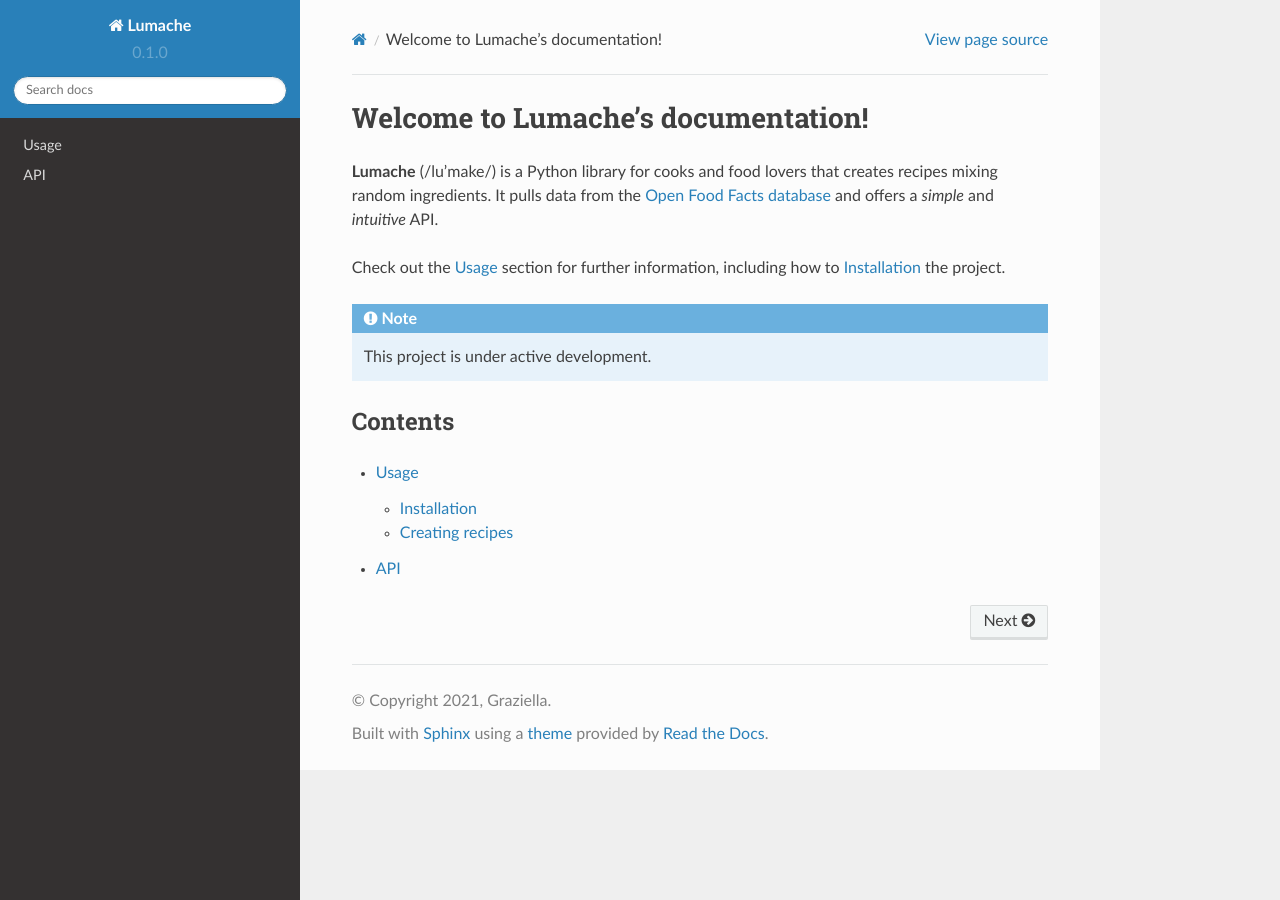
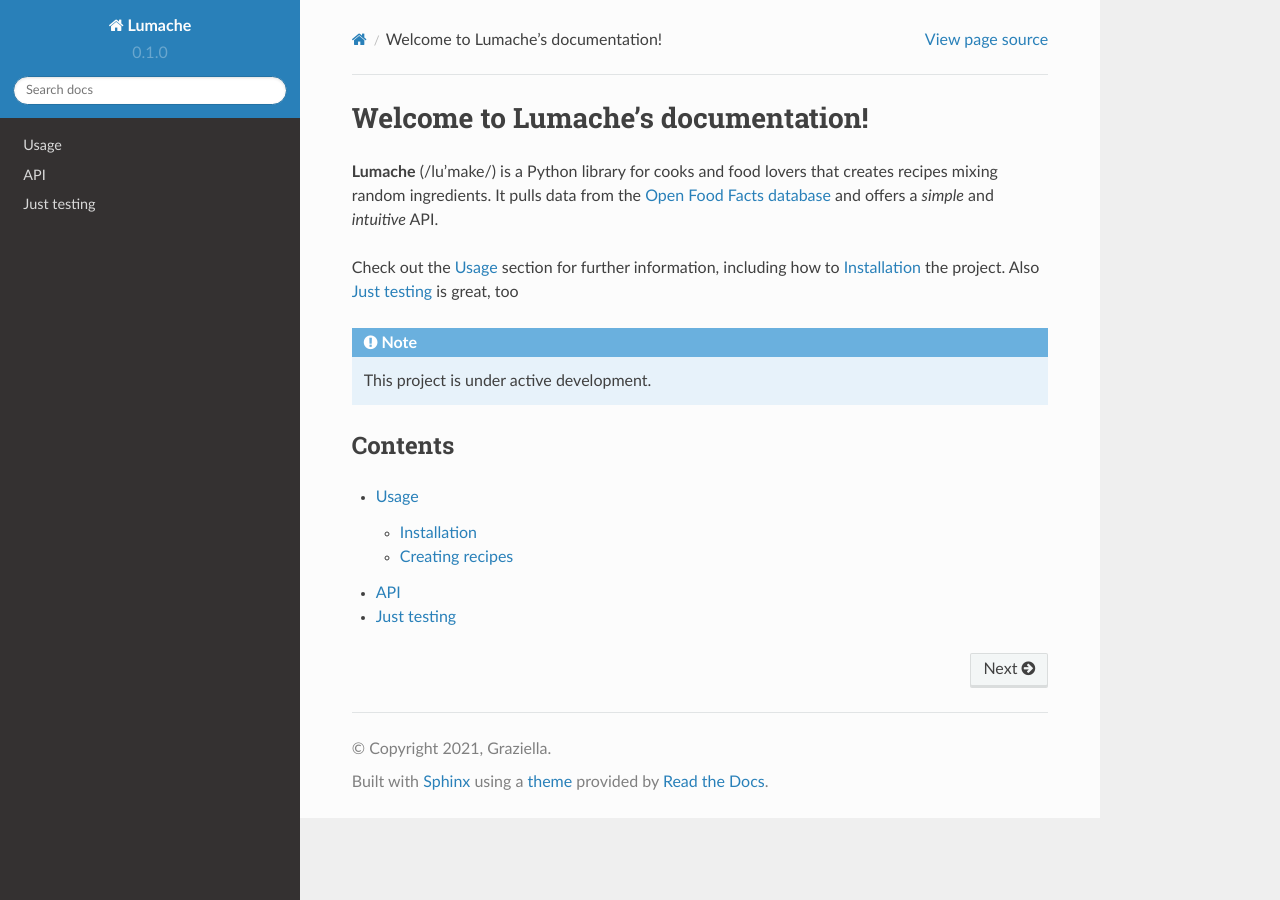
Before and after one commit to shallcro/test_2_20211020, a Sphinx documentation site: the page built from docs/source/index.rst, in a window 1280 px wide. Built offline with Sphinx 7.4.7 and the Read the Docs theme 2.0.0, drawn with Linux system fonts in a browser that asks for light colours; pages that are not in the unit, such as notebooks, are missing from menus.

Commit message:
Update index.rst

```diff
--- a/docs/source/index.rst
+++ b/docs/source/index.rst
@@ -7,7 +7,7 @@ It pulls data from the `Open Food Facts database <https://world.openfoodfacts.or
 and offers a *simple* and *intuitive* API.
 
 Check out the :doc:`usage` section for further information, including
-how to :ref:`installation` the project.
+how to :ref:`installation` the project. Also :doc:`test` is great, too
 
 .. note::
 
```
Also changed, not shown: other parts of docs/source/index.rst (+1 -0 lines).
